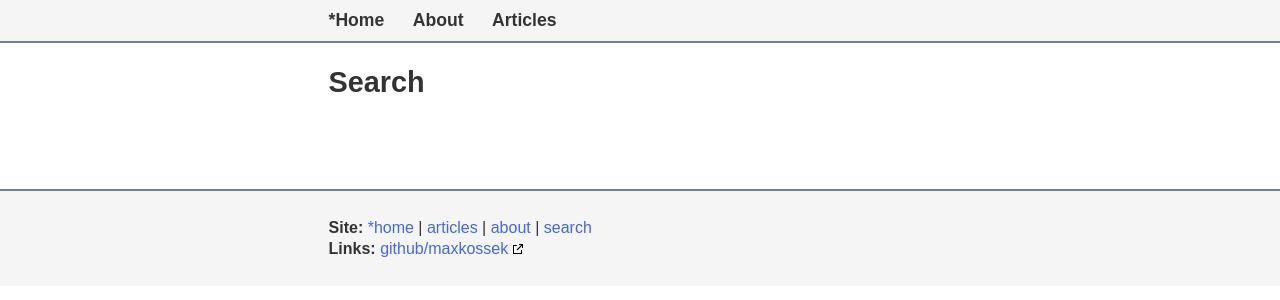
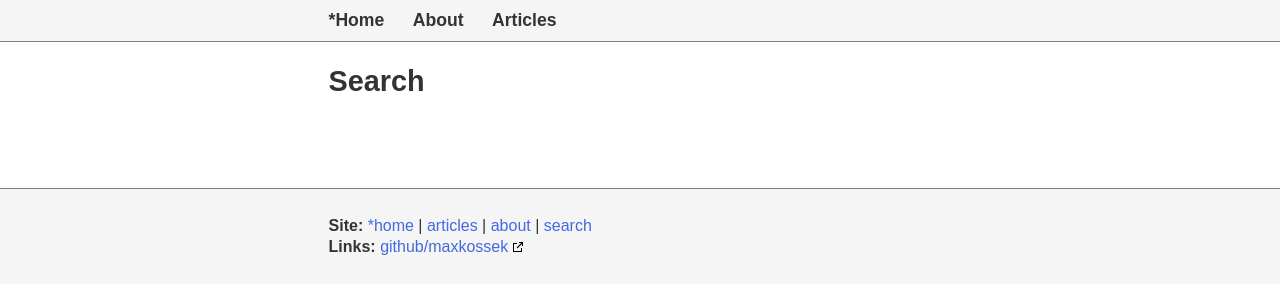
Before and after one commit to maxkossek/maxkossek.github.io, a Jekyll site: the page built from search/index.html, in a window 1280 px wide. Shown: the top 300 px of the page. Built offline with Jekyll 4.4.1, drawn with Linux system fonts in a browser that asks for light colours; comment, search, counter and statistics services are not loaded.

Commit message:
Menu styling

```diff
--- a/css/main.css
+++ b/css/main.css
@@ -16,7 +16,7 @@ main, footer, header, nav {
 /* Navigation */
 .header {
     background: whitesmoke;
-    border-bottom: 2px solid slategray;
+    border-bottom: 1px solid gray;
 }
 nav {
     padding: 1ch;
@@ -35,7 +35,7 @@ nav a:hover, nav span:hover {
 /* Footer */
 .footer {
     background: whitesmoke;
-    border-top: 2px solid slategray;
+    border-top: 1px solid gray;
     margin-top: 3em;
 }
 footer {
```
